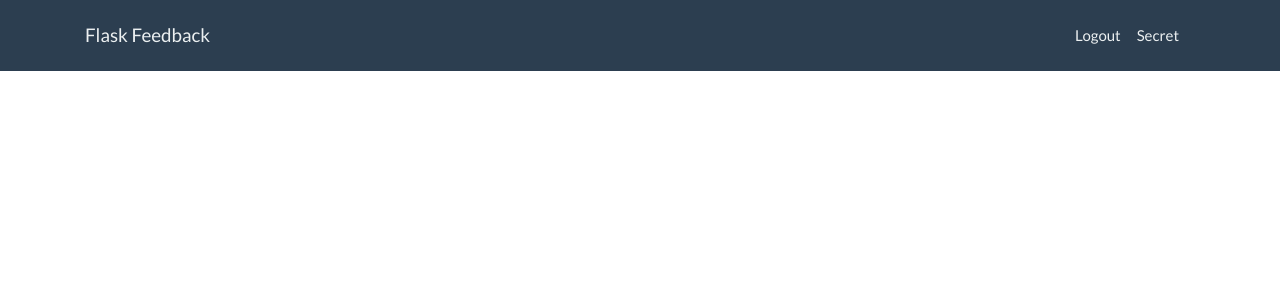
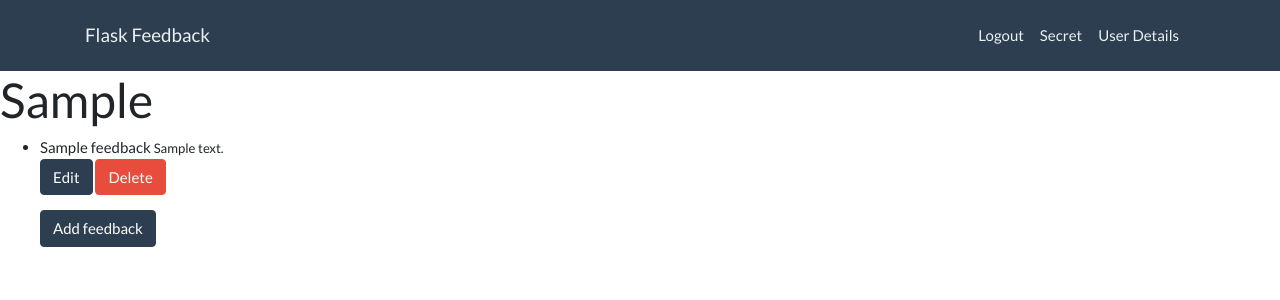
Before and after one commit to conman2020/flask-feedback, a Flask app: page /username/1 in a window 1280 px wide. Shown: the top 300 px of the page. Run offline with Flask 2, Linux system fonts and the light colour scheme; the visitor is signed in with stand-in values (Sample User, id 1); tables that the repository leaves empty hold one stand-in row (values such as "Sample post"); some libraries are stand-ins or nearby versions.

Commit message:
newestcommit5

```diff
--- a/app.py
+++ b/app.py
@@ -1,7 +1,7 @@
 from flask import Flask, render_template, redirect, session, flash
 from flask_debugtoolbar import DebugToolbarExtension
-from models import connect_db, db, User
-from forms import RegisterUserForm, LoginForm
+from models import connect_db, db, User, Feedback
+from forms import RegisterUserForm, LoginForm, DeleteForm, FeedbackForm
 from sqlalchemy.exc import IntegrityError
 
 
@@ -27,8 +27,8 @@ def home_page():
 
 @app.route('/register', methods=['GET', 'POST'])
 def register_user():
-    # if "username" in session:
-    #     return redirect(f"/username/{session['username']}")
+    if "id" in session:
+        return redirect(f"/username/{session['id']}")
 
     form = RegisterUserForm()
     if form.validate_on_submit():
@@ -59,10 +59,11 @@ def users_updated(id):
       return redirect("/")
 
     user = User.query.get(id)
+    form=DeleteForm()
 
 
 
-    return render_template("/username/details.html", username=user)
+    return render_template("/username/details.html", user=user, form=form)
 
 
 @app.route("/logout")
@@ -99,3 +100,56 @@ def secret():
 
 
     return render_template("secret.html")
+
+
+
+
+@app.route("/<username>/<id>/feedback/new",  methods=["GET", "POST"])
+def new_feedback(username, id):
+    """new feedback route."""
+    if "id" not in session:
+      return redirect("/")
+
+    user = User.query.get(id)
+    form = FeedbackForm()
+
+    if form.validate_on_submit():
+        title = form.title.data
+        content = form.content.data
+
+        feedback = Feedback(
+            title=title,
+            content=content,
+            username=username,
+        )
+
+        db.session.add(feedback)
+        db.session.commit()
+        flash('Message added', "Post Added")
+
+
+    return render_template("/feedback/new.html", form=form, user=user)
+
+
+
+
+@app.route("/<username>/<id>/feedback/<feedback_id>/update", methods=["GET", "POST"])
+def update_feedback(username, id, feedback_id):
+    """Show update-feedback form and process it."""
+
+    feedback = Feedback.query.get(feedback_id)
+
+    if "id" not in session :
+        raise Unauthorized()
+    user = User.query.get(id)
+
+    form = FeedbackForm(obj=feedback)
+
+    if form.validate_on_submit():
+        feedback.title = form.title.data
+        feedback.content = form.content.data
+        db.session.commit()
+
+
+
+    return render_template("/feedback/update.html", form=form, feedback=feedback, user=user)
--- a/forms.py
+++ b/forms.py
@@ -36,3 +36,21 @@ class LoginForm(FlaskForm):
         "Password",
         validators=[InputRequired(), Length(min=6, max=55)],
     )
+
+class DeleteForm(FlaskForm):
+    """Delete form -- this form is intentionally blank."""
+
+
+
+
+class FeedbackForm(FlaskForm):
+    """Add feedback form."""
+
+    title = StringField(
+        "Title",
+        validators=[InputRequired(), Length(max=100)],
+    )
+    content = StringField(
+        "Content",
+        validators=[InputRequired()],
+    )
--- a/templates/base.html
+++ b/templates/base.html
@@ -18,6 +18,9 @@
         <li class="nav-item">
             <a class="nav-link pr-3 text-light" href="/secret">Secret</a>
           </li>
+          <li class="nav-item">
+            <a class="nav-link pr-3 text-light" href="/username/{{user.id}}">User Details</a>
+          </li>
         {% else %}
         <li class="nav-item">
           <a class="nav-link pr-3 text-light" href="/login">Login</a>
--- a/templates/username/details.html
+++ b/templates/username/details.html
@@ -5,3 +5,38 @@
 Register User
 
 {% endblock %}
+
+
+{% block content %}
+<!-- put the content here -->
+<h1>{{user.first_name}}</h1>
+
+<ul>
+    {% for feedback in user.feedback %}
+
+    <li>
+      {{ feedback.title }}
+      <small>{{ feedback.content }}</small>
+    </li>
+
+    <form>
+        {{form.hidden_tag()}}
+        <button class="btn btn-primary"
+                formmethod="GET"
+                formaction="/{{ user.username }}/{{ user.id }}/feedback/{{ feedback.feedback_id }}/update">
+          Edit
+        </button>
+        <button class="btn btn-danger"
+                formmethod="POST"
+                formaction="/{{ user.username }}/{{ user.id }}/feedback/{{ feedback.feedback_id }}/delete">
+          Delete
+        </button>
+      </form>
+    {% endfor %}
+
+    <p>
+        <a href="/{{ user.username }}/{{ user.id }}/feedback/new" class="btn btn-primary">
+          Add feedback
+        </a>
+      </p>
+{% endblock %}
```
Also changed, not shown: models.py (+14 -0 lines), seed.py (+33 -0 lines), templates/feedback/new.html (added, +41 -0 lines), templates/feedback/update.html (added, +37 -0 lines).
